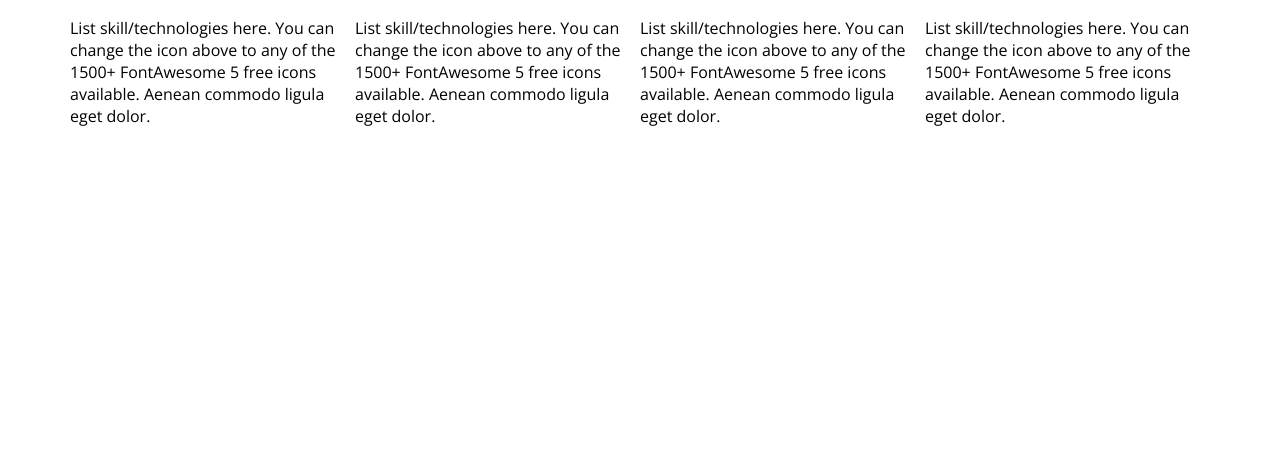
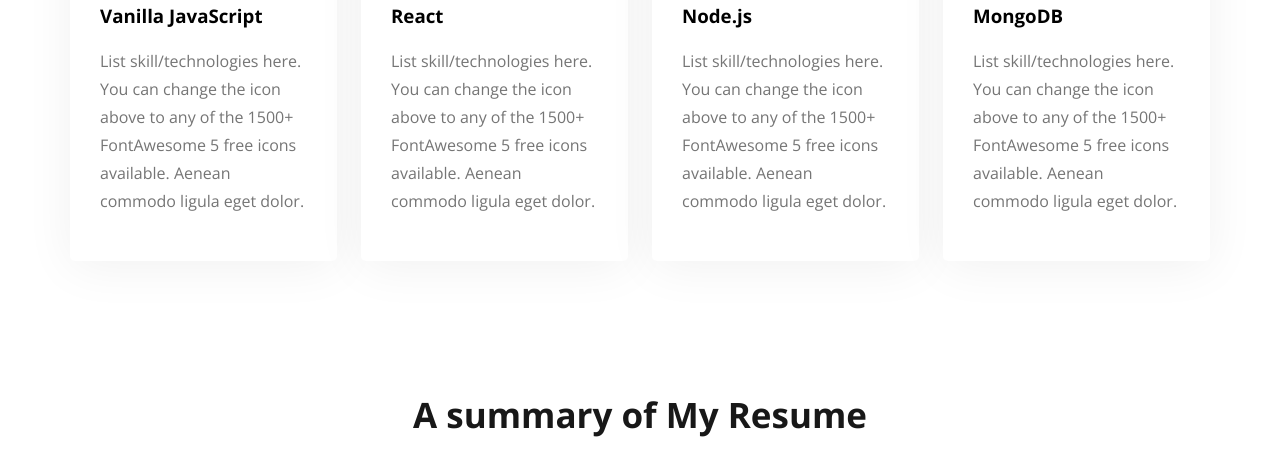
Before and after one commit to T-ahiti/webdeveloper-portfolio, a plain HTML site: page index.html in a window 1280 px wide. Shown: the part 2001-2474 px from the top of the page. Before the commit the page ends 2152 px from the top, so only its background shows below. Drawn offline with nearby package versions, Linux system fonts and the light colour scheme.

Commit message:
what-i-do upload

```diff
--- a/index.html
+++ b/index.html
@@ -91,6 +91,10 @@
              </div>
         </section>
 
+        <section>
+            <h3 class="section-title">A summary of My Resume</h3>
+        </section>
+
     </main>
 
     <footer>
--- a/styles/portfolio.css
+++ b/styles/portfolio.css
@@ -167,7 +167,10 @@ main {
     max-width: 1140px;
     justify-content: center;
     margin: 0px auto;
+}
 
+main section {
+    margin-top: 130px;
 }
 
 /*about me*/
@@ -208,10 +211,26 @@ main {
     margin-top: 0px;
 }
 
-.what-i-do-description{
+.what-i-do-description {
     padding: 30px 150px;
 }
 
-.skills-container{
+.skills-container {
     display: flex;
+    gap: 24px;
 }
+
+.skill {
+    padding: 30px;
+    border-radius: 5px;
+    background: #FFF;
+    box-shadow: 0px 6px 50px 0px rgba(0, 0, 0, 0.06);
+}
+
+.skill-description {
+    color:  #757575;
+    font-size: 16px;
+    font-weight: 400;
+    line-height: 28px;
+    /* 175% */
+}
```
